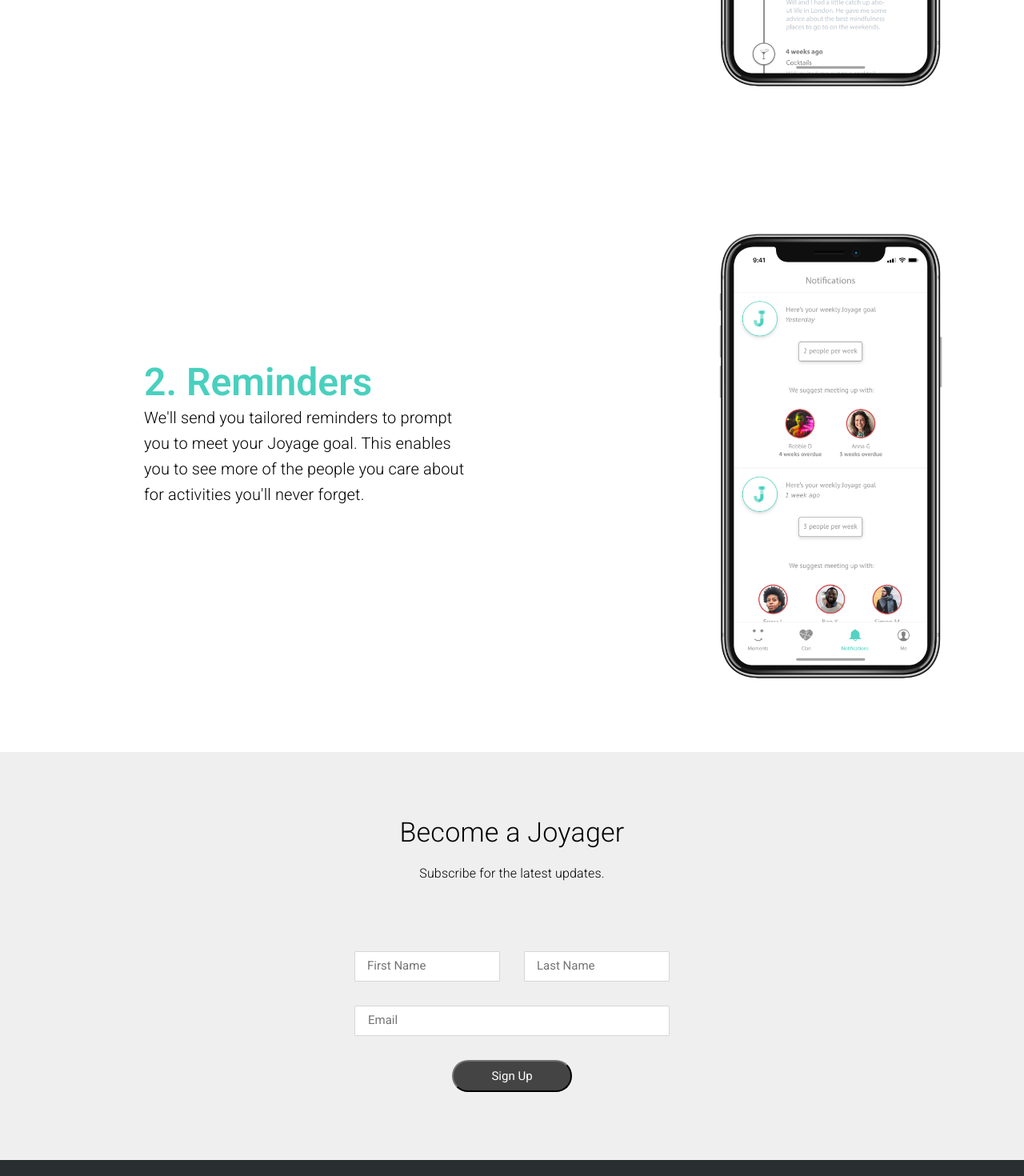
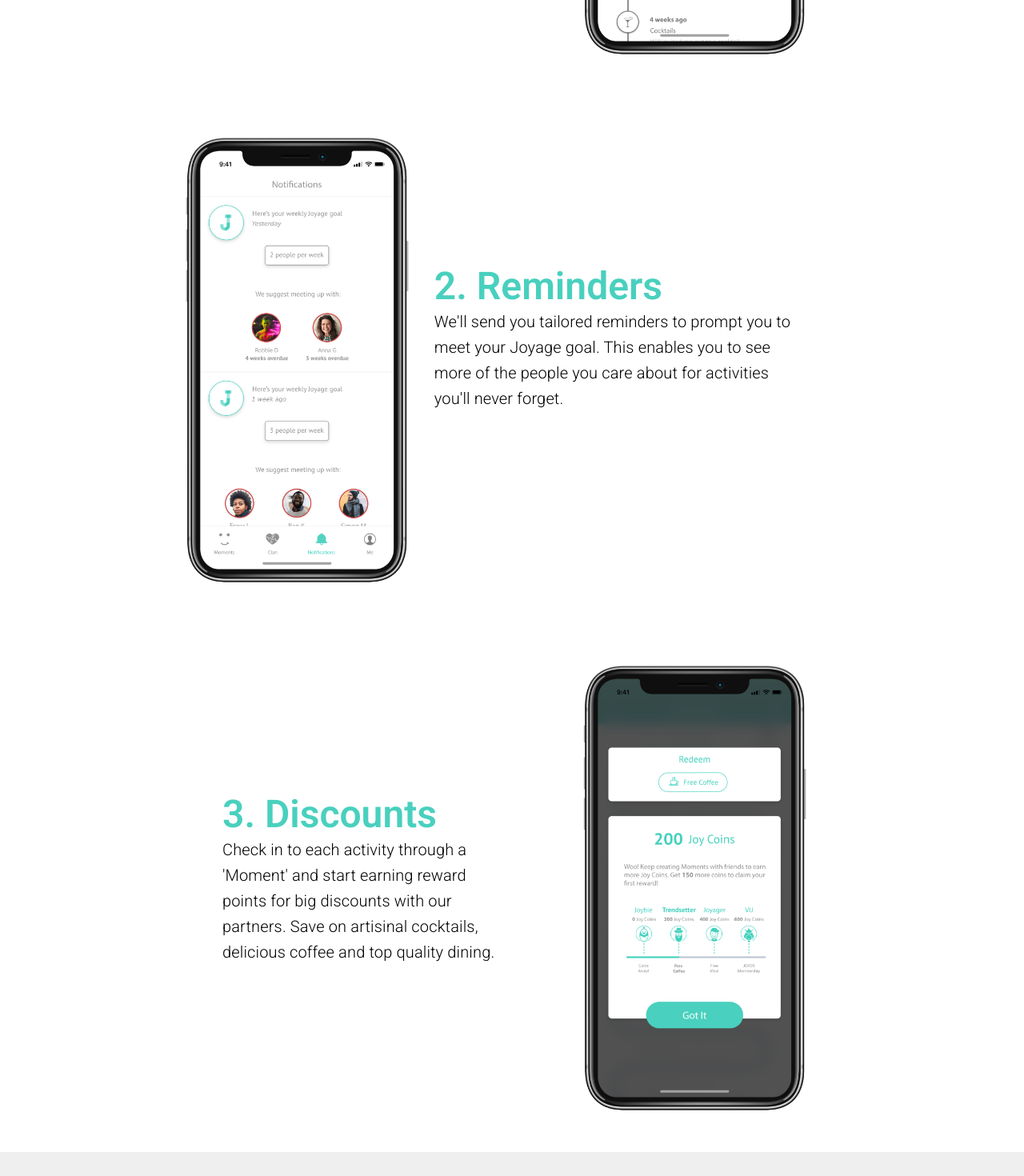
Before and after one commit to OlliePorter/joyer-site, a React (Create React App) app: page /#/ in a window 1280 px wide. Shown: the part 1180-2650 px from the top of the page at 80% size. Built offline with nearby package versions, Linux system fonts and the light colour scheme.

Commit message:
Add direction of content prop for CoreFeature partial

```diff
--- a/src/components/Home/CoreFeature.js
+++ b/src/components/Home/CoreFeature.js
@@ -19,7 +19,6 @@ const useStyles = makeStyles({
         padding: '8px',
         fontWeight: 300,
         paddingBottom: '8em',
-        width: '60%',
         [theme.breakpoints.down('sm')]: {
             paddingBottom: '1em',
             width: '80%',
@@ -35,7 +34,7 @@ const useStyles = makeStyles({
             textAlign: 'center',
         },
         [theme.breakpoints.up('lg')]: {
-            width: '60%',
+            width: '85%',
             padding: '0px',
             textAlign: 'left',
         },
@@ -46,18 +45,31 @@ const useStyles = makeStyles({
         textAlign: 'center',
         justifyContent: 'center',
     },
-    coverBackground: {
-        padding: '70px',
+    coverBackgroundLeft: {
+        padding: '30px',
         display: 'flex',
         justifyContent: 'flex-end',
-        paddingLeft: '180px',
+        paddingLeft: '278px',
+        paddingRight: '240px',
+        [theme.breakpoints.down('md')]: {
+            padding: '0px',
+            flexDirection: 'column',
+        },
+    },
+    coverBackgroundRight: {
+        padding: '30px',
+        display: 'flex',
+        justifyContent: 'flex-end',
+        paddingLeft: '200px',
+        paddingRight: '200px',
+        flexDirection: 'row-reverse',
         [theme.breakpoints.down('md')]: {
             padding: '0px',
             flexDirection: 'column',
         },
     },
     iPhone: {
-        width: '600px',
+        width: '520px',
         height: '600px',
         objectFit: 'contain',
         [theme.breakpoints.down('md')]: {
@@ -72,8 +84,15 @@ const useStyles = makeStyles({
 export default function CoreFeature(props) {
 const classes = useStyles();
 
+let swapContainer = null
+if (props.direction == 'left') {
+    swapContainer = classes.coverBackgroundLeft;
+  } else {
+    swapContainer = classes.coverBackgroundRight;
+  }
+
 return(
-        <div className={classes.coverBackground}>
+        <div className={swapContainer}>
             <div>
                 <Typography component="h2" variant="h3" className={classes.title}>
                 {props.title}
--- a/src/components/Home/Home.js
+++ b/src/components/Home/Home.js
@@ -5,35 +5,33 @@ import SignUpForm from './SignUpForm';
 import Footer from './Footer';
 import joyage from '../../assets/joyage.png';
 import notifications from '../../assets/notifications.png';
-
-const data = [
-  {
-    title: '1. Goal Setting',
-    body: 'See more friends each week by setting a personalised social goal called a Joyage. For introverts, extroverts & not-a-lot-of-time-troverts, choose a cadence that works for you.',
-    imageSrc: joyage,
-    imageAlt: 'goals',
-  },
-  {
-    title: '2. Reminders',
-    body: "We'll send you tailored reminders to prompt you to meet your Joyage goal. This enables you to see more of the people you care about for activities you'll never forget.",
-    imageSrc: notifications,
-    imageAlt: 'notifications',
-  }
-];
+import discounts from '../../assets/discounts.png';
 
 export default function Home() {
   return (
     <>
       <Cover/>
-        {data.map((item, index) => (
-          <CoreFeature
-            key={index}
-            title={item.title}
-            body={item.body}
-            imageSrc={item.imageSrc}
-            imageAlt={item.imageAlt}
-         />
-        ))}
+      <CoreFeature
+        title={'1. Goal Setting'}
+        body={'See more friends each week by setting a personalised social goal called a Joyage. For introverts, extroverts & not-a-lot-of-time-troverts, choose a cadence that works for you.'}
+        imageSrc={joyage}
+        imageAlt={'goals'}
+        direction={'left'}
+      />
+      <CoreFeature
+        title={'2. Reminders'}
+        body={"We'll send you tailored reminders to prompt you to meet your Joyage goal. This enables you to see more of the people you care about for activities you'll never forget."}
+        imageSrc={notifications}
+        imageAlt={'notifications'}
+        direction={'right'}
+      />
+      <CoreFeature
+        title={'3. Discounts'}
+        body={"Check in to each activity through a 'Moment' and start earning reward points for big discounts with our partners. Save on artisinal cocktails, delicious coffee and top quality dining."}
+        imageSrc={discounts}
+        imageAlt={'discounts'}
+        direction={'left'}
+      />
       <SignUpForm/>
       <Footer/>
     </>
```
Also changed, not shown: src/assets/discounts.png (added).
